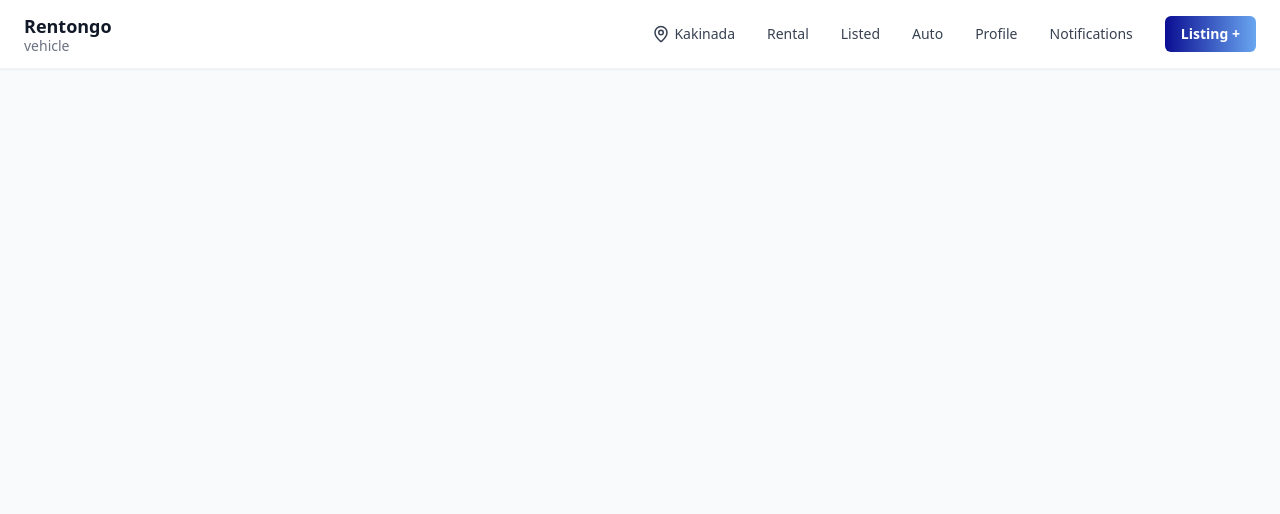
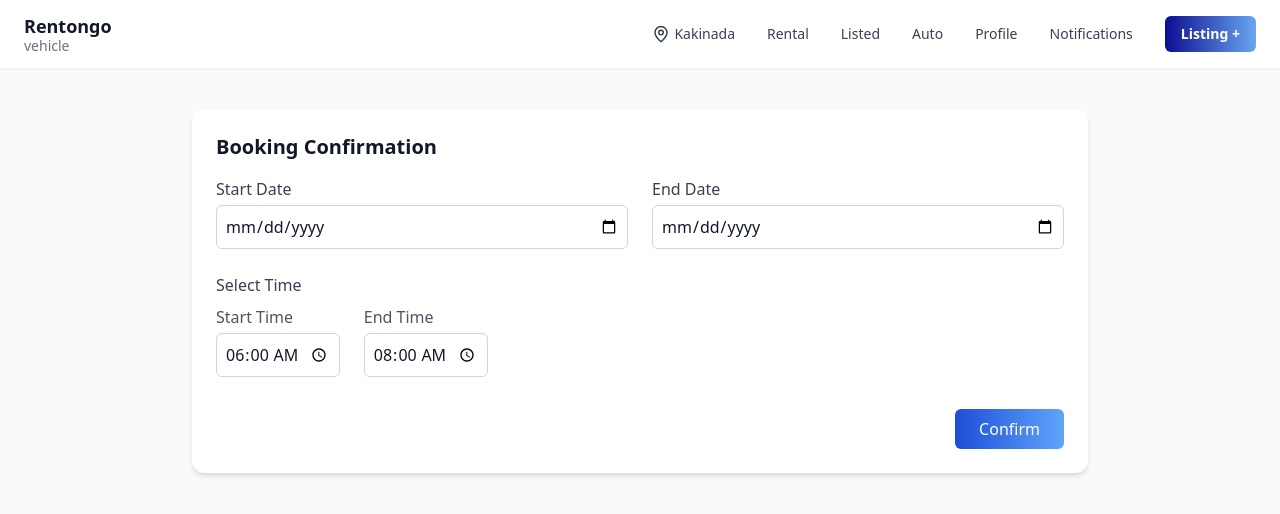
Before and after one commit to Praveen-maynam/rentongovehcile, a React (Create React App) app: page /calendar in a window 1280 px wide. Shown: the top 514 px of the page. Built offline with nearby package versions, Linux system fonts and the light colour scheme.

Commit message:
Initial commit - Car Rental Project

```diff
--- a/src/App.tsx
+++ b/src/App.tsx
@@ -7,6 +7,8 @@ import Auto from "./pages/auto.tsx";
 import Notifications from "./pages/Notifications.tsx";
 import ProfilePage from "./pages/profile.tsx";
 import MyProfile from "./pages/profile/MyProfile.tsx";
+import Feedback from "./pages/Feedback.tsx";
+import CalendarPage from "./pages/CalenderPage.tsx";
 
 const App: React.FC = () => {
   return (
@@ -20,6 +22,8 @@ const App: React.FC = () => {
         <Route path="/profile" element={<ProfilePage />} />
         <Route path="/profile/my-profile" element={<MyProfile />} />
         <Route path="/notifications" element={<Notifications />} />
+        <Route path="/feedback" element={<Feedback />} />
+        <Route path="/calendar" element={<CalendarPage />} />
       </Routes>
     </div>
   );
--- /dev/null
+++ b/src/pages/CalenderPage.tsx
@@ -0,0 +1,84 @@
+import React, { useState } from "react";
+import { useNavigate } from "react-router-dom";
+
+const CalendarPage: React.FC = () => {
+  const [startDate, setStartDate] = useState<string>("");
+  const [endDate, setEndDate] = useState<string>("");
+  const [startTime, setStartTime] = useState<string>("06:00");
+  const [endTime, setEndTime] = useState<string>("08:00");
+  const navigate = useNavigate();
+
+  const handleConfirm = () => {
+    navigate("/Notifications");
+  };
+
+  return (
+    <div className="max-w-4xl mx-auto mt-10 bg-white shadow-md rounded-xl p-6">
+      <h1 className="text-xl font-semibold mb-4">Booking Confirmation</h1>
+
+      <div className="grid grid-cols-2 gap-6">
+        {/* Start Date */}
+        <div>
+          <label className="block text-gray-700 mb-1 font-medium">
+            Start Date
+          </label>
+          <input
+            type="date"
+            value={startDate}
+            onChange={(e) => setStartDate(e.target.value)}
+            className="w-full border border-gray-300 rounded-md p-2 focus:ring-2 focus:ring-blue-400"
+          />
+        </div>
+
+        {/* End Date */}
+        <div>
+          <label className="block text-gray-700 mb-1 font-medium">
+            End Date
+          </label>
+          <input
+            type="date"
+            value={endDate}
+            onChange={(e) => setEndDate(e.target.value)}
+            className="w-full border border-gray-300 rounded-md p-2 focus:ring-2 focus:ring-blue-400"
+          />
+        </div>
+      </div>
+
+      {/* Time Selection */}
+      <div className="mt-6">
+        <h2 className="text-gray-700 font-medium mb-2">Select Time</h2>
+        <div className="flex gap-6">
+          <div>
+            <label className="block text-gray-600 mb-1">Start Time</label>
+            <input
+              type="time"
+              className="border border-gray-300 rounded-md p-2"
+              value={startTime}
+              onChange={(e) => setStartTime(e.target.value)}
+            />
+          </div>
+          <div>
+            <label className="block text-gray-600 mb-1">End Time</label>
+            <input
+              type="time"
+              className="border border-gray-300 rounded-md p-2"
+              value={endTime}
+              onChange={(e) => setEndTime(e.target.value)}
+            />
+          </div>
+        </div>
+      </div>
+
+      <div className="mt-8 flex justify-end">
+        <button
+          onClick={handleConfirm}
+          className="bg-gradient-to-r from-blue-700 to-blue-400 text-white px-6 py-2 rounded-md font-medium hover:opacity-90"
+        >
+          Confirm
+        </button>
+      </div>
+    </div>
+  );
+};
+
+export default CalendarPage;
--- /dev/null
+++ b/src/pages/Feedback.tsx
@@ -0,0 +1,30 @@
+import React from "react";
+import { useNavigate } from "react-router-dom";
+
+const Feedback: React.FC = () => {
+  const navigate = useNavigate();
+
+  return (
+    <div className="max-w-2xl mx-auto mt-10 bg-white shadow-md rounded-xl p-6">
+      <h1 className="text-2xl font-semibold mb-4">Ride Feedback</h1>
+      <p className="text-gray-600 mb-4">
+        Please share your experience with the ride.
+      </p>
+      <textarea
+        className="w-full border border-gray-300 rounded-md p-3 focus:outline-none focus:ring-2 focus:ring-blue-400"
+        rows={4}
+        placeholder="Type your feedback here..."
+      />
+      <div className="mt-5 flex justify-end">
+        <button
+          onClick={() => navigate("/Notifications")}
+          className="bg-gradient-to-r from-blue-600 to-blue-400 text-white px-6 py-2 rounded-md font-medium hover:opacity-90"
+        >
+          Submit Feedback
+        </button>
+      </div>
+    </div>
+  );
+};
+
+export default Feedback;
--- a/src/pages/Notifications.tsx
+++ b/src/pages/Notifications.tsx
@@ -1,9 +1,57 @@
 import React from "react";
+import { useNavigate } from "react-router-dom";
 
 const Notifications: React.FC = () => {
+  const navigate = useNavigate();
+
   return (
-    <div className="text-center mt-10 text-gray-800 text-xl font-semibold">
-      Notifications Page
+    <div className="max-w-4xl mx-auto mt-10 px-6">
+      <h1 className="text-2xl font-semibold text-gray-800 mb-6">Notification</h1>
+
+      {/* Feedback Notification */}
+      <div className="bg-white border rounded-xl shadow-sm p-5 mb-5 hover:shadow-md transition-all duration-200">
+        <div className="flex justify-between items-start">
+          <p className="text-gray-800 font-medium">
+            Your Ride has been completed. Please give feedback.
+          </p>
+          <span className="text-sm text-gray-400">6 min ago</span>
+        </div>
+        <button
+          onClick={() => navigate("/feedback")}
+          className="mt-4 bg-gradient-to-r from-blue-700 to-blue-400 text-white px-5 py-2 rounded-md font-medium hover:opacity-90 transition"
+        >
+          Give Feedback
+        </button>
+      </div>
+
+      {/* Booking Notification */}
+      <div className="bg-white border rounded-xl shadow-sm p-5 hover:shadow-md transition-all duration-200">
+        <div className="flex justify-between items-start">
+          <p className="text-gray-800 font-medium">Your car has been booked?</p>
+          <span className="text-sm text-gray-400">6 min ago</span>
+        </div>
+
+        <div className="mt-3 text-gray-600">
+          <p className="font-semibold text-gray-800 mb-2">Hyundai Verna</p>
+          <div className="flex flex-wrap gap-4 text-sm text-gray-600">
+            <span>⚙️ Automatic</span>
+            <span>🧍‍♂️ 5 Seaters</span>
+            <span>⛽ Petrol</span>
+          </div>
+        </div>
+
+        <div className="mt-5 flex gap-3">
+          <button
+            onClick={() => navigate("/calendar")}
+            className="bg-gradient-to-r from-blue-700 to-blue-400 text-white px-6 py-1.5 rounded-md font-medium hover:opacity-90"
+          >
+            ✓ Yes
+          </button>
+          <button className="border border-blue-500 text-blue-600 px-6 py-1.5 rounded-md font-medium hover:bg-blue-50 transition">
+            ✗ No
+          </button>
+        </div>
+      </div>
     </div>
   );
 };
```
